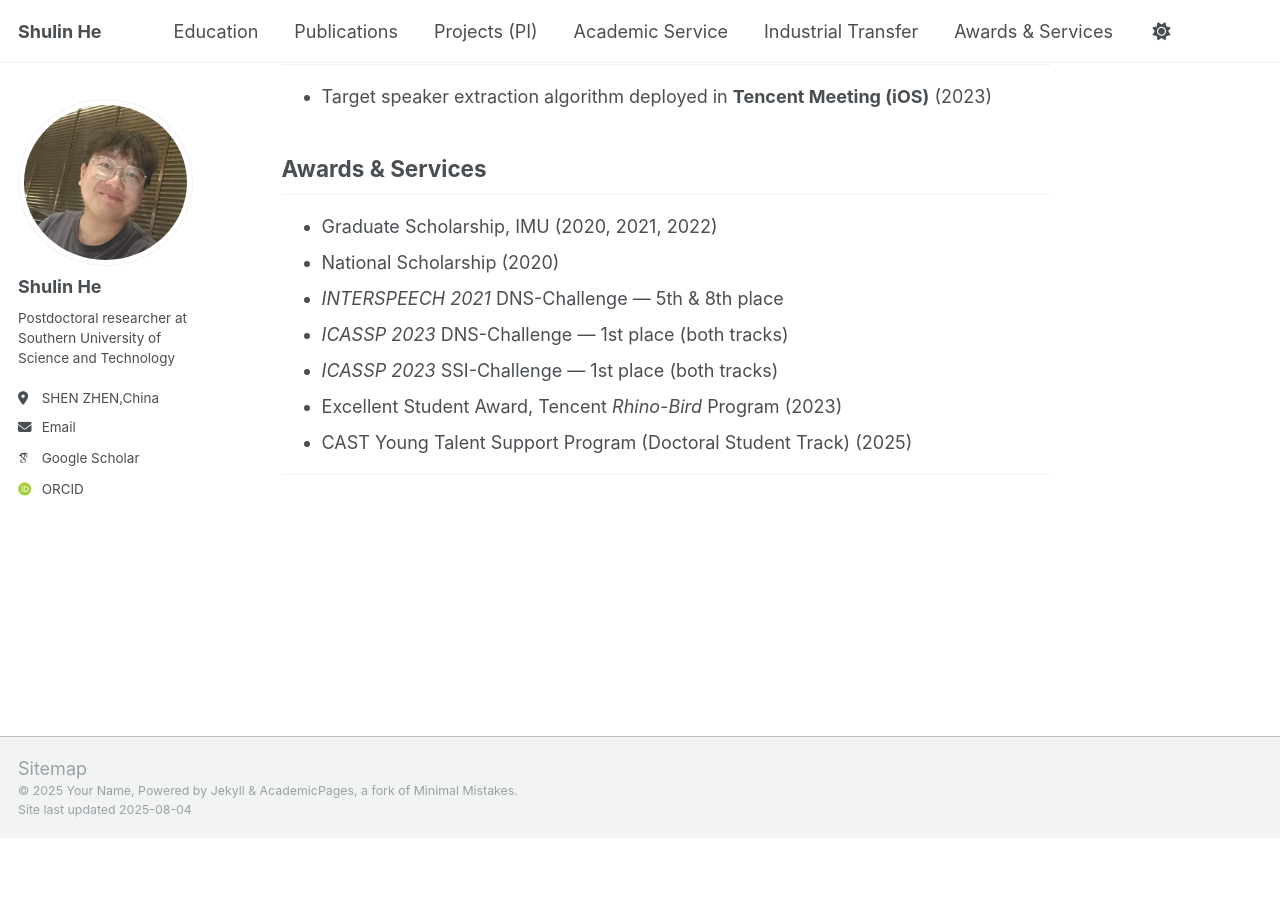
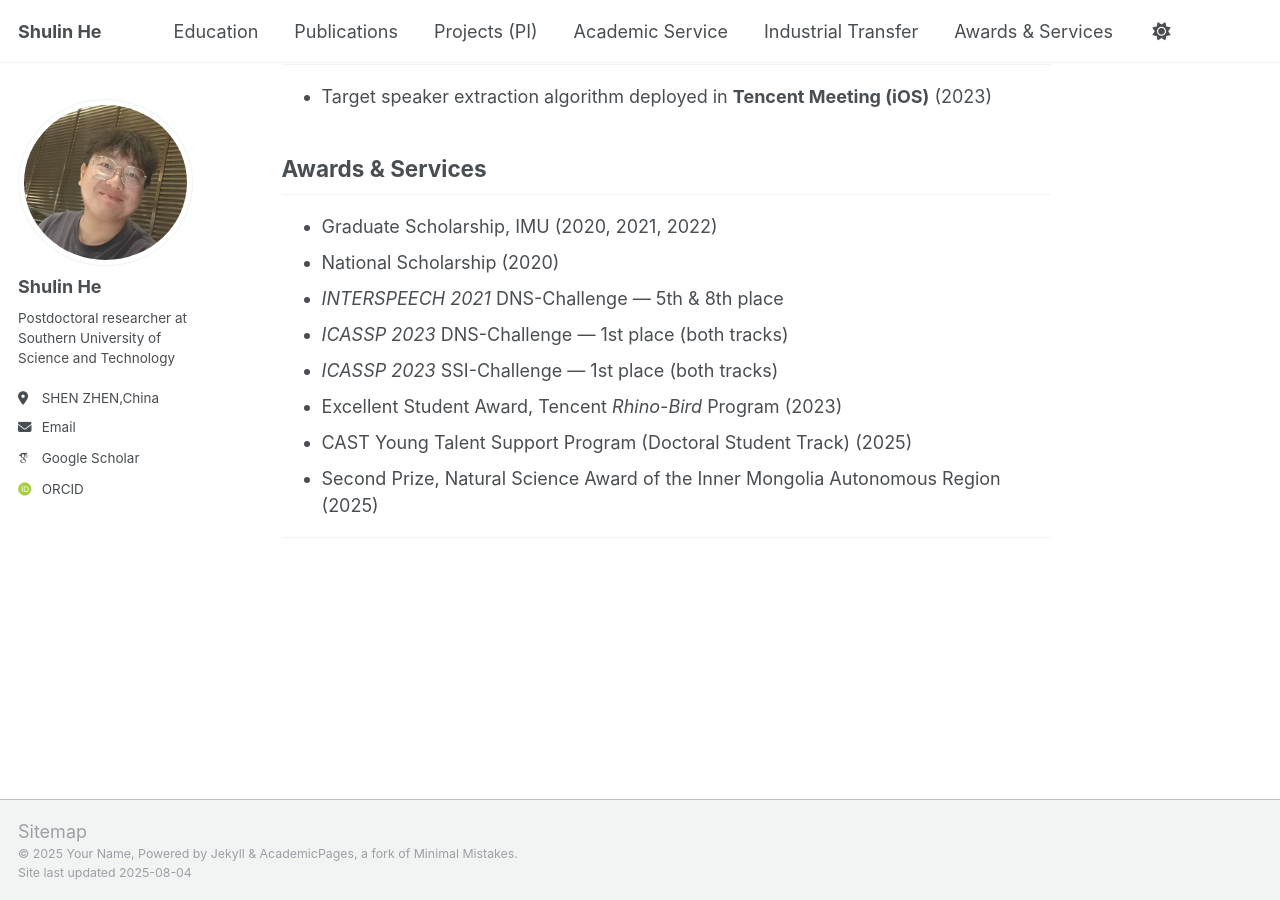
Before and after one commit to heshulin/heshulin.github.io, a Jekyll site: the page built from _pages/about.md, in a window 1280 px wide and 900 px high, scrolled down 4065 px. Built offline with Jekyll 4.4.1, drawn with Linux system fonts in a browser that asks for light colours; some web fonts are replaced; a script that is not in the unit is left out; before the commit the page ends 4902 px from its top, so only the background shows below that.

Commit message:
first commit

```diff
--- a/_pages/about.md
+++ b/_pages/about.md
@@ -89,6 +89,7 @@ His research focuses on **target speaker extraction, speech enhancement, and dee
 - *ICASSP 2023* SSI-Challenge — 1st place (both tracks)
 - Excellent Student Award, Tencent *Rhino-Bird* Program (2023)
 - CAST Young Talent Support Program (Doctoral Student Track) (2025)
+- Second Prize, Natural Science Award of the Inner Mongolia Autonomous Region (2025)
 
 ---
 
```
